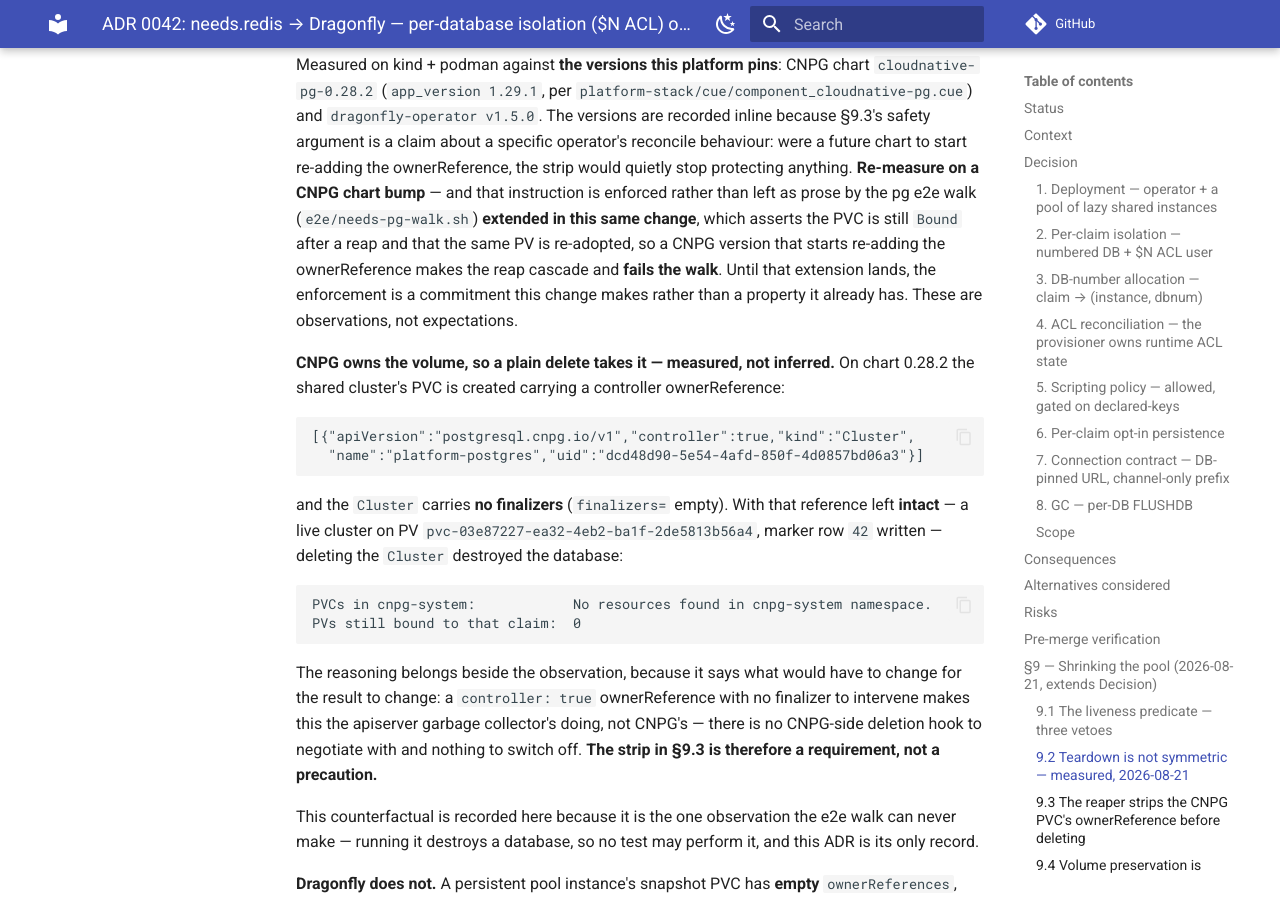
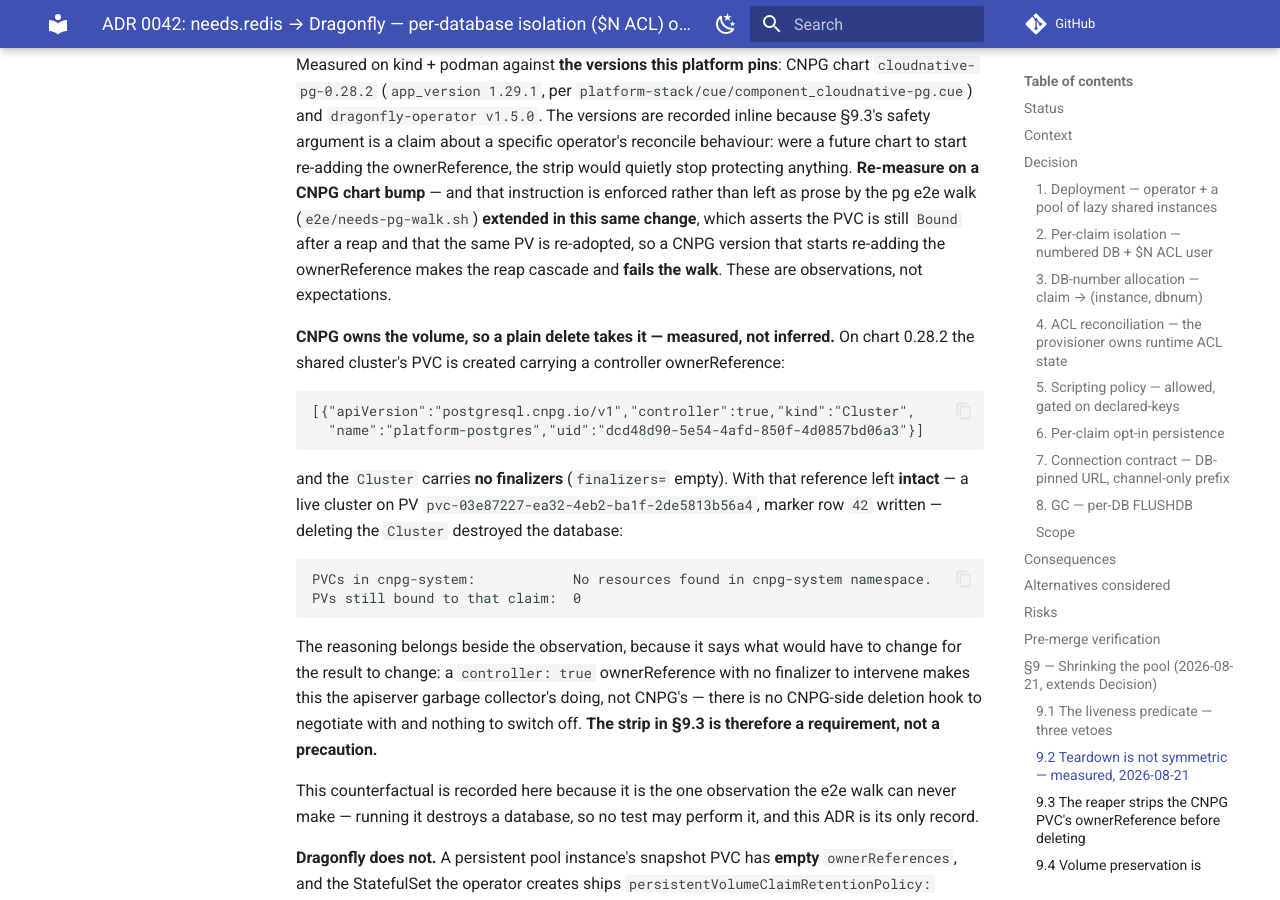
Before and after one commit to AppRafter/apprafter, an MkDocs documentation site: the page built from docs/adr/0042-needs-redis-dragonfly.md, in a window 1280 px wide and 900 px high, scrolled down 11326 px. Built offline with MkDocs 1.6.1 and Material for MkDocs 9.7.7, drawn with Linux system fonts in a browser that asks for light colours; comment, search, counter and statistics services are not loaded.

Commit message:
docs(adr): 0042 §9.2's e2e enforcement is now a property, not a commitment
The pg e2e walk extension landed (92ed763) and runs green, so the
self-limiting caveat that the enforcement was "a commitment this change
makes rather than a property it already has" is no longer true. Drop it;
the version pinning, the "Re-measure on a CNPG chart bump" instruction
and the "fails the walk" mechanism around it are unchanged and now
unqualified.

Co-Authored-By: Claude Opus 5 (1M context) <noreply@anthropic.com>
Claude-Session: https://claude.ai/code/session_01YCU19bWQGDdAgyZsqRqauq

```diff
--- a/docs/adr/0042-needs-redis-dragonfly.md
+++ b/docs/adr/0042-needs-redis-dragonfly.md
@@ -239,9 +239,7 @@ enforced rather than left as prose by the pg e2e walk
 (`e2e/needs-pg-walk.sh`) **extended in this same change**, which asserts the
 PVC is still `Bound` after a reap and that the same PV is re-adopted, so a CNPG
 version that starts re-adding the ownerReference makes the reap cascade and
-**fails the walk**. Until that extension lands, the enforcement is a commitment
-this change makes rather than a property it already has. These are
-observations, not expectations.
+**fails the walk**. These are observations, not expectations.
 
 **CNPG owns the volume, so a plain delete takes it — measured, not inferred.**
 On chart 0.28.2 the shared cluster's PVC is created carrying a controller
```
